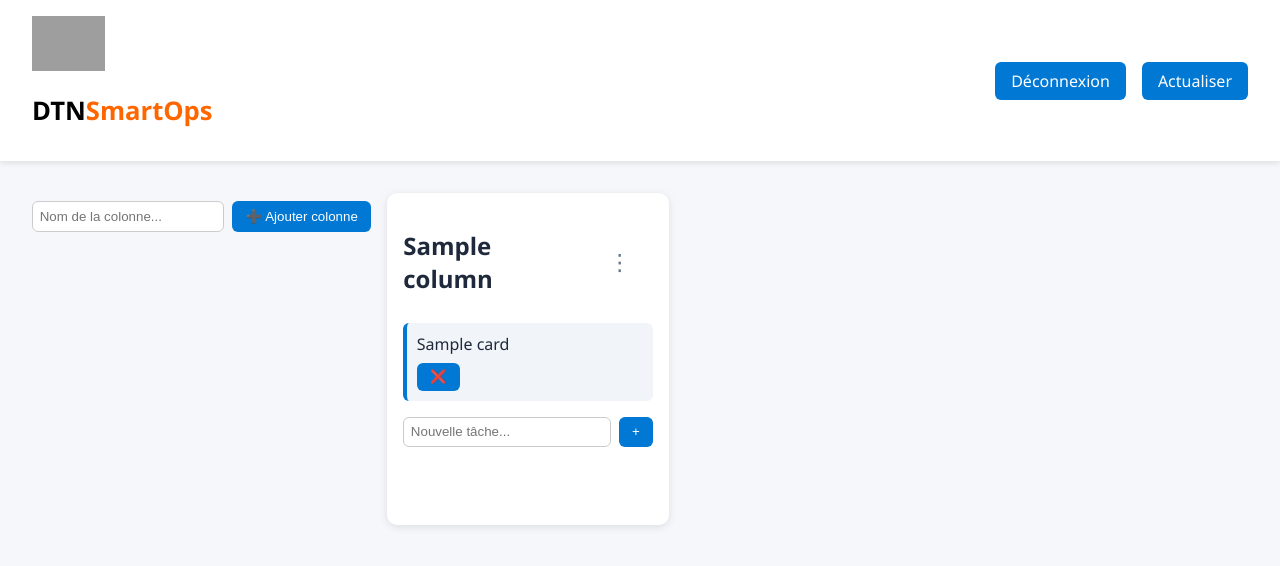
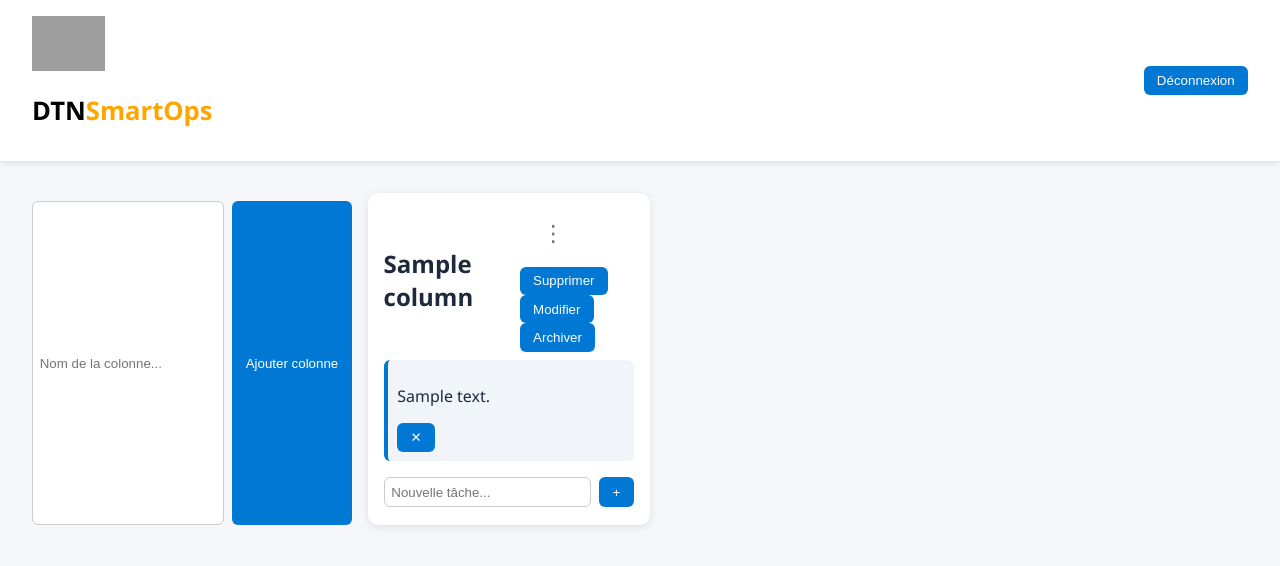
Before and after one commit to vitalien-bytes/dtn-smartops-final, a FastAPI app: page /board in a window 1280 px wide. Shown: the top 566 px of the page. Run offline with FastAPI, Linux system fonts and the light colour scheme; the visitor is signed in with stand-in values (Sample User, id 1); tables that the repository leaves empty hold one stand-in row (values such as "Sample post"); grey boxes are pictures that could not be loaded.

Commit message:
Update board.html

```diff
--- a/templates/board.html
+++ b/templates/board.html
@@ -1,75 +1,84 @@
-<!DOCTYPE html>
+<!doctype html>
 <html lang="fr">
 <head>
-    <meta charset="UTF-8">
+    <meta charset="utf-8">
+    <meta name="viewport" content="width=device-width, initial-scale=1">
     <title>{{ board.title }}</title>
     <link rel="stylesheet" href="/static/style.css">
-    <script>
-        // Ouvre ou ferme un menu colonne
-        function toggleMenu(id) {
-            const menu = document.getElementById("menu-" + id);
-            menu.style.display = menu.style.display === "block" ? "none" : "block";
-        }
-    </script>
 </head>
-<body>
-<header>
+<body class="light">
+
+<header class="topbar">
     <div class="logo-title">
-        <img src="/static/logo.png" alt="logo">
-        <h1><span style="color:#000;">DTN</span><span style="color:#ff6600;"> SmartOps</span></h1>
+        <img src="/static/logo.png" alt="Logo" class="logo">
+        <h1><span style="color:black;">DTN</span> <span style="color:orange;">SmartOps</span></h1>
     </div>
-    <div class="menu">
-        <a href="/">Déconnexion</a>
-        <a href="/board">Actualiser</a>
-    </div>
+    <a href="/logout"><button class="logout-btn">Déconnexion</button></a>
 </header>
 
 <main class="board">
-    <!-- Ajouter une nouvelle colonne -->
-    <section class="new-column">
-        <form method="post" action="/add_column">
-            <input name="title" placeholder="Nom de la colonne..." required>
-            <button type="submit">➕ Ajouter colonne</button>
-        </form>
-    </section>
+    <form method="post" action="/add_column" class="add-col-form">
+        <input name="title" placeholder="Nom de la colonne..." required>
+        <button type="submit">Ajouter colonne</button>
+    </form>
 
-    {% for column in columns %}
-    <section class="column">
+    {% for col in columns %}
+    <section class="column" data-column-id="{{ col.id }}">
         <div class="column-header">
-            <h2>{{ column.title }}</h2>
+            <h2>{{ col.title }}</h2>
             <div class="dropdown">
-                <button class="menu-btn" onclick="toggleMenu('{{ column.id }}')">⋮</button>
-                <div id="menu-{{ column.id }}" class="dropdown-menu">
-                    <form method="post" action="/delete_column/{{ column.id }}">
-                        <button type="submit">🗑 Supprimer</button>
+                <button class="menu-btn">⋮</button>
+                <div class="dropdown-content">
+                    <form method="post" action="/delete_column/{{ col.id }}">
+                        <button type="submit">Supprimer</button>
                     </form>
-                    <form method="post" action="/edit_column/{{ column.id }}">
-                        <input type="text" name="new_title" placeholder="Nouveau nom" required>
-                        <button type="submit">✏️ Modifier</button>
-                    </form>
-                    <form method="post" action="/archive_column/{{ column.id }}">
-                        <button type="submit">📦 Archiver</button>
-                    </form>
+                    <button onclick="editColumn({{ col.id }})">Modifier</button>
+                    <button onclick="archiveColumn({{ col.id }})">Archiver</button>
                 </div>
             </div>
         </div>
 
-        {% for card in column.cards %}
-        <div class="card">
-            {{ card.title }}
-            <form method="post" action="/delete_card/{{ card.id }}">
-                <button title="Supprimer carte">❌</button>
-            </form>
+        <div class="cards" data-column-id="{{ col.id }}">
+            {% for card in col.cards %}
+            <article class="card" draggable="true" data-card-id="{{ card.id }}">
+                <p>{{ card.description }}</p>
+                <form method="post" action="/delete_card/{{ card.id }}">
+                    <button class="delete-btn">✕</button>
+                </form>
+            </article>
+            {% endfor %}
         </div>
-        {% endfor %}
 
-        <!-- Ajouter une carte -->
-        <form method="post" action="/add_card/{{ column.id }}">
-            <input name="title" placeholder="Nouvelle tâche..." required>
+        <form method="post" action="/add_card/{{ col.id }}" class="add-card-form">
+            <input name="description" placeholder="Nouvelle tâche..." required>
             <button type="submit">+</button>
         </form>
     </section>
     {% endfor %}
 </main>
+
+<script>
+    // --- Drag & Drop des cartes ---
+    const cards = document.querySelectorAll('.card');
+    const columns = document.querySelectorAll('.cards');
+
+    cards.forEach(card => {
+        card.addEventListener('dragstart', e => {
+            e.dataTransfer.setData('cardId', card.dataset.cardId);
+        });
+    });
+
+    columns.forEach(col => {
+        col.addEventListener('dragover', e => e.preventDefault());
+        col.addEventListener('drop', async e => {
+            e.preventDefault();
+            const cardId = e.dataTransfer.getData('cardId');
+            const newColId = col.dataset.columnId;
+            const response = await fetch(`/move_card/${cardId}/${newColId}`, { method: 'POST' });
+            if (response.ok) location.reload();
+        });
+    });
+</script>
+
 </body>
 </html>
```
